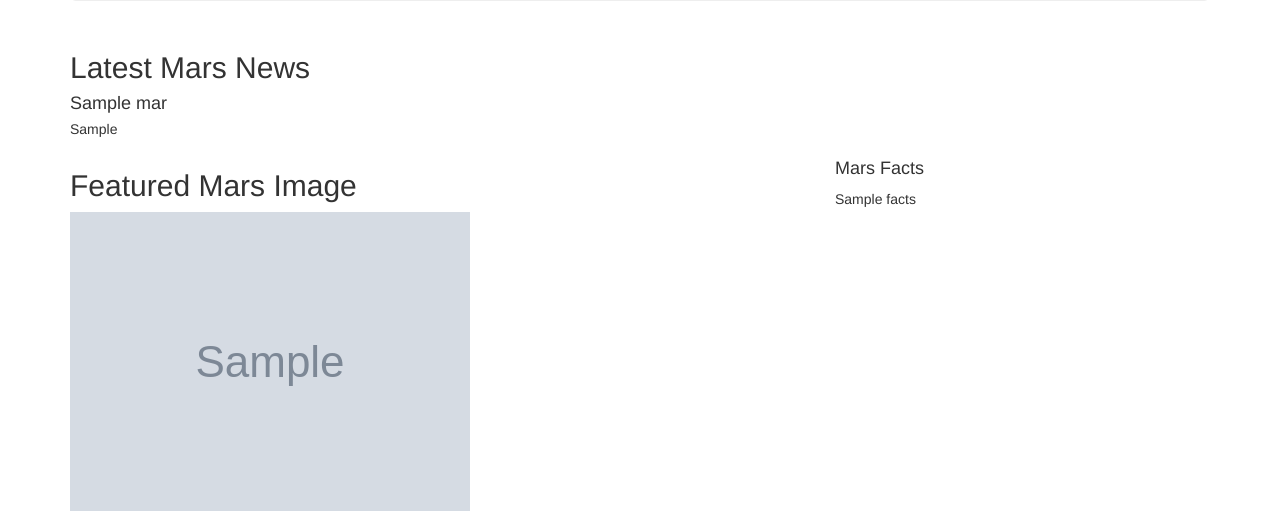
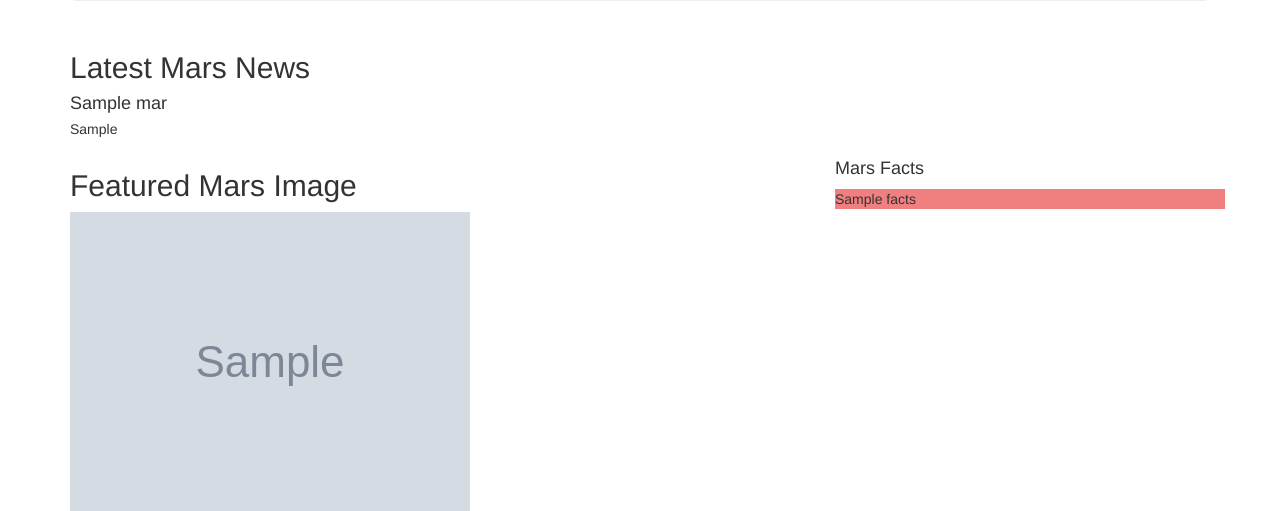
Before and after one commit to enrique-bustamante/Mission-to-Mars, a Flask app: page / in a window 1280 px wide. Shown: the part 255-766 px from the top of the page. Run offline with Flask 2, Linux system fonts and the light colour scheme; grey boxes marked "Sample" are stand-in pictures; a database or web service that is not in the repository returns one stand-in record (values such as "Sample title"); some libraries are stand-ins or nearby versions.

Commit message:
made change to Mars Facts table

```diff
--- a/Mars_Scraping/templates/index.html
+++ b/Mars_Scraping/templates/index.html
@@ -42,7 +42,9 @@
       <div class="col-md-4">
         <div class="row" id="mars-facts">
           <h4>Mars Facts</h4>
+          <div style="background-color: lightcoral;">
           {{ mars.facts | safe }}
+          </div>
         </div>
       </div>
     </div>
```
